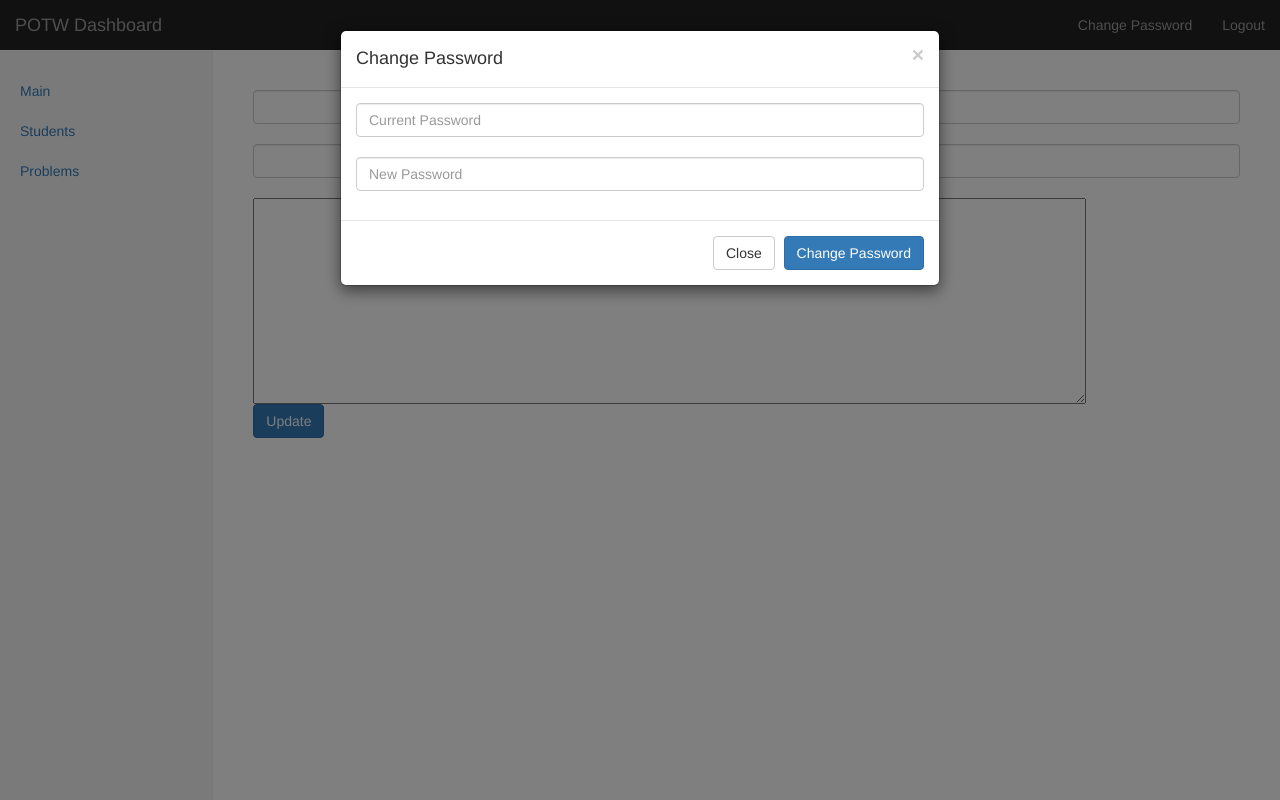
After one commit to Quinny/uWindsor-POTW-Leaderboard, a Django app: template templates/dashboard/problem.html in a window 1280 px wide, after a click on "Change Password". The commit adds this page. Run offline with Django 3.2, Linux system fonts and the light colour scheme; the template is opened without the code that fills it, so the values that code supplies are empty; some libraries are stand-ins or nearby versions.

Commit message:
markers can now change their password

```diff
--- /dev/null
+++ b/static/css/dashboard.css
@@ -0,0 +1,105 @@
+/*
+ * Base structure
+ */
+
+/* Move down content because we have a fixed navbar that is 50px tall */
+body {
+  padding-top: 50px;
+}
+
+
+/*
+ * Global add-ons
+ */
+
+.sub-header {
+  padding-bottom: 10px;
+  border-bottom: 1px solid #eee;
+}
+
+/*
+ * Top navigation
+ * Hide default border to remove 1px line.
+ */
+.navbar-fixed-top {
+  border: 0;
+}
+
+/*
+ * Sidebar
+ */
+
+/* Hide for mobile, show later */
+.sidebar {
+  display: none;
+}
+@media (min-width: 768px) {
+  .sidebar {
+    position: fixed;
+    top: 51px;
+    bottom: 0;
+    left: 0;
+    z-index: 1000;
+    display: block;
+    padding: 20px;
+    overflow-x: hidden;
+    overflow-y: auto; /* Scrollable contents if viewport is shorter than content. */
+    background-color: #f5f5f5;
+    border-right: 1px solid #eee;
+  }
+}
+
+/* Sidebar navigation */
+.nav-sidebar {
+  margin-right: -21px; /* 20px padding + 1px border */
+  margin-bottom: 20px;
+  margin-left: -20px;
+}
+.nav-sidebar > li > a {
+  padding-right: 20px;
+  padding-left: 20px;
+}
+.nav-sidebar > .active > a,
+.nav-sidebar > .active > a:hover,
+.nav-sidebar > .active > a:focus {
+  color: #fff;
+  background-color: #428bca;
+}
+
+
+/*
+ * Main content
+ */
+
+.main {
+  padding: 20px;
+}
+@media (min-width: 768px) {
+  .main {
+    padding-right: 40px;
+    padding-left: 40px;
+  }
+}
+.main .page-header {
+  margin-top: 0;
+}
+
+
+/*
+ * Placeholder dashboard ideas
+ */
+
+.placeholders {
+  margin-bottom: 30px;
+  text-align: center;
+}
+.placeholders h4 {
+  margin-bottom: 0;
+}
+.placeholder {
+  margin-bottom: 20px;
+}
+.placeholder img {
+  display: inline-block;
+  border-radius: 50%;
+}
--- /dev/null
+++ b/templates/dashboard/footer.html
@@ -0,0 +1,2 @@
+</body>
+</html>
--- /dev/null
+++ b/templates/dashboard/header.html
@@ -0,0 +1,78 @@
+<html>
+
+<head>
+    <meta charset="utf-8">
+    <meta http-equiv="X-UA-Compatible" content="IE=edge">
+    <meta name="viewport" content="width=device-width, initial-scale=1">
+    <title>POTW</title>
+    <!-- Latest compiled and minified CSS -->
+    <link rel="stylesheet" href="https://maxcdn.bootstrapcdn.com/bootstrap/3.3.4/css/bootstrap.min.css">
+    <link rel="stylesheet" href="/static/css/dashboard.css">
+    <script src="//code.jquery.com/jquery-1.11.2.min.js"></script>
+    <!-- Latest compiled and minified JavaScript -->
+    <script src="https://maxcdn.bootstrapcdn.com/bootstrap/3.3.4/js/bootstrap.min.js"></script>
+</head>
+
+<body>
+    <nav class="navbar navbar-inverse navbar-fixed-top">
+      <div class="container-fluid">
+        <div class="navbar-header">
+          <button type="button" class="navbar-toggle collapsed" data-toggle="collapse" data-target="#navbar" aria-expanded="false" aria-controls="navbar">
+            <span class="sr-only">Toggle navigation</span>
+            <span class="icon-bar"></span>
+            <span class="icon-bar"></span>
+            <span class="icon-bar"></span>
+          </button>
+          <a class="navbar-brand" href="/dashboard/">POTW Dashboard</a>
+        </div>
+        <div id="navbar" class="navbar-collapse collapse">
+          <ul class="nav navbar-nav navbar-right">
+            <li>
+                <a href="#" data-toggle="modal" data-target="#changePassword">
+                    Change Password
+                </a>
+            </li>
+            <li><a href="/dashboard/logout">Logout</a></li>
+            <!--<li><a href="#">Profile</a></li>
+                <li><a href="#">Help</a></li>-->
+          </ul>
+          <!--<form class="navbar-form navbar-right">
+            <input type="text" class="form-control" placeholder="Search...">
+            </form>-->
+        </div>
+      </div>
+    </nav>
+
+    <div class="container-fluid">
+      <div class="row">
+        <div class="col-sm-3 col-md-2 sidebar">
+          <ul class="nav nav-sidebar">
+            <li><a href="/dashboard/">Main</a></li>
+            <li><a href="/dashboard/students/">Students</a></li>
+            <li><a href="/dashboard/problems/">Problems</a></li>
+          </ul>
+        </div>
+
+    <!-- Modal -->
+    <div class="modal fade" id="changePassword" tabindex="-1" role="dialog" aria-labelledby="changePasswordLabel" aria-hidden="true">
+      <div class="modal-dialog">
+        <div class="modal-content">
+          <div class="modal-header">
+            <button type="button" class="close" data-dismiss="modal" aria-label="Close"><span aria-hidden="true">&times;</span></button>
+            <h4 class="modal-title" id="myModalLabel">Change Password</h4>
+          </div>
+          <div class="modal-body">
+            <form method="POST" action="/dashboard/changepassword/">
+                {% csrf_token %}
+                <input type="password" class="form-control" name="current-password" placeholder="Current Password">
+                <br />
+                <input type="password" class="form-control" name="new-password" placeholder="New Password">
+          </div>
+          <div class="modal-footer">
+            <button type="button" class="btn btn-default" data-dismiss="modal">Close</button>
+            <button type="submit" class="btn btn-primary">Change Password</button>
+            </form>
+            </div>
+        </div>
+      </div>
+    </div>
--- /dev/null
+++ b/templates/dashboard/main.html
@@ -0,0 +1,17 @@
+{% include "dashboard/header.html" %}
+
+<div class="col-sm-9 col-sm-offset-3 col-md-10 col-md-offset-2 main">
+    {% if error %}
+        <div class="alert alert-danger">
+            {{ error }}
+        </div>
+    {% endif %}
+    {% if success %}
+        <div class="alert alert-success">
+            {{ success }}
+        </div>
+    {% endif %}
+    {% block content %}{% endblock %}
+</div>
+
+{% include "dashboard/footer.html" %}
--- a/templates/dashboard/editproblem.html
+++ b/templates/dashboard/problem.html
@@ -1,11 +1,14 @@
-{% extends "staticpages/main.html" %}
+{% extends "dashboard/main.html" %}
 
 {% block content %}
 <form method="POST" action="/dashboard/updateproblem/">
     {% csrf_token %}
     <input type="hidden" name="pk" value="{{problem.pk}}">
+    <br />
     <input class="form-control" name="week" value="{{problem.week}}">
+    <br />
     <input class="form-control" name="year" value="{{problem.year}}">
+    <br />
     <textarea rows="10" cols="100" name="description">{{problem.description}}</textarea>
     <br />
     <button type="submit" class="btn btn-primary">Update</button>
--- a/templates/dashboard/student.html
+++ b/templates/dashboard/student.html
@@ -1,4 +1,4 @@
-{% extends "staticpages/main.html" %}
+{% extends "dashboard/main.html" %}
 
 {% block content %}
 <h1>{{ student }} <span class="lead">{{student.solution_set.count}} solved</span></h1>
@@ -12,8 +12,11 @@
 <form method="POST" action="/dashboard/addsolution/">
     {% csrf_token %}
     <input class="form-control" type="hidden" name="pk" value="{{student.pk}}">
+    <br />
     <input class="form-control" name="year" placeholder="Year">
+    <br />
     <input class="form-control" name="week" placeholder="Week">
+    <br />
     <button type="submit" class="btn btn-default">Add Solution</button>
 </form>
 {% endblock %}
```
Also changed, not shown: dashboard/urls.py (+5 -2 lines), dashboard/views.py (+29 -5 lines), templates/dashboard/admin.html (+15 -39 lines), templates/dashboard/index.html (+12 -0 lines), templates/dashboard/problems.html (added, +16 -0 lines), templates/dashboard/students.html (added, +17 -0 lines).
